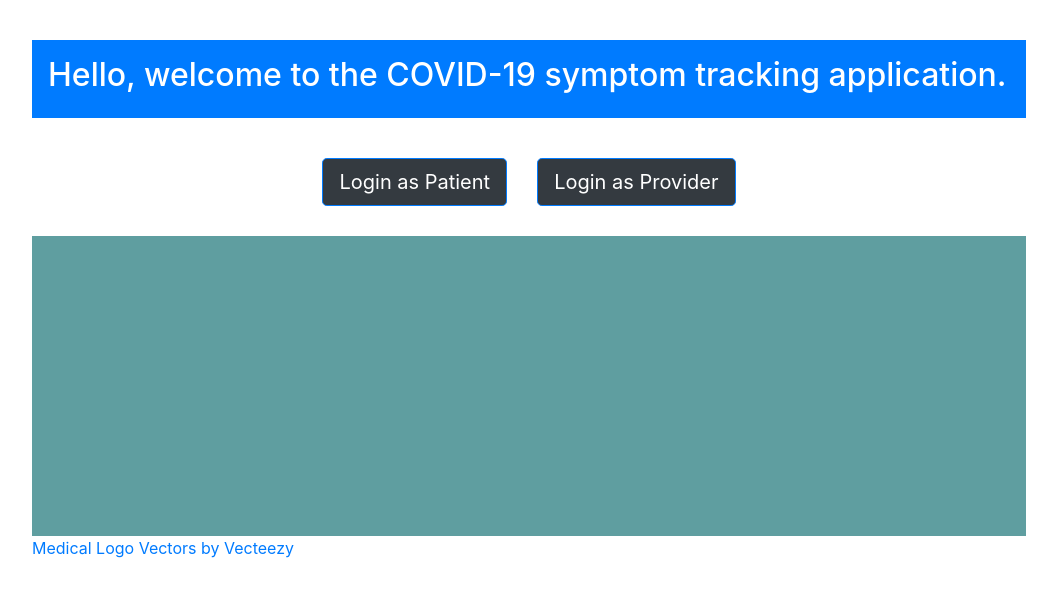
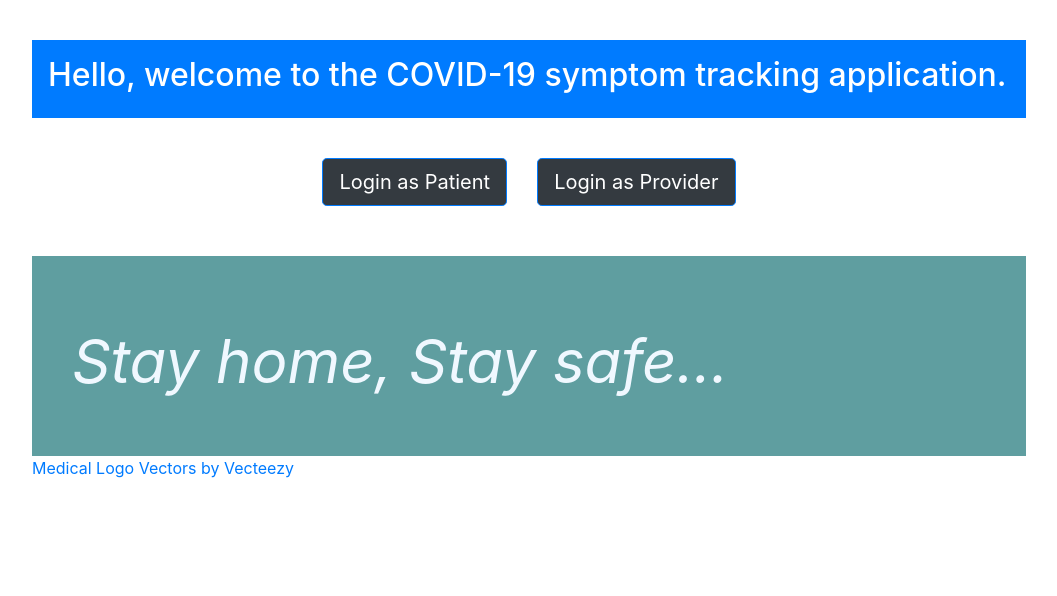
Before and after one commit to All-Schuck-Up/MERN-Patient-TrackerApp, a React (Create React App) app in the folder client/: page / in a window 1280 px wide. Shown: the top 596 px of the page, without its empty margins (111-1168 px from the left). Built offline with nearby package versions, Linux system fonts and the light colour scheme; no server answers.

Commit message:
first name patient search

```diff
--- a/client/src/App.css
+++ b/client/src/App.css
@@ -92,7 +92,13 @@ ol li {
 }
 .doctorPicture {
   width: 100%;
-  height: 300px;
+  height: 200px;
   background-color: cadetblue;
-  margin-top: 30px;
+    content: "Stay home, Stay safe...";
+    font-size: 60px;
+    color: aliceblue;
+    font-style: italic;
+    padding-left: 40px;
+    padding-top: 60px;
+  margin-top: 50px;
 }
--- a/client/src/App.js
+++ b/client/src/App.js
@@ -62,18 +62,18 @@ function App({ auth: { loading, user }, profile: { profile } }) {
             <Route exact path='/patient/login/:id'>
               <Navbar lastName={profile && profile.firstName}/>
               <CreateSymptom
-                patientId={profile && profile._id}
+                patientId="5ecaabd07dfcc538bce811fc"
                 lastName={profile && profile.lastName}
               />
             </Route>
             <Route exact path='/patient/:id/profile'>
               <Navbar lastName={profile && profile.firstName} />
-              <PatientProfile patientId={profile && profile._id} accountType={user && user.accountType} />
+              <PatientProfile patientId="5ecaabd07dfcc538bce811fc" accountType={user && user.accountType} lastName={profile && profile.firstName}/>
             </Route>
             <Route exact path='/patient/doctorNotes'>
               <Navbar lastName={profile && profile.firstName}/>
               <ProviderNote
-                patientId={profile && profile._id}
+                patientId="5ecaabd07dfcc538bce811fc"
                 lastName={profile && profile.lastName}
               />
             </Route>
--- a/client/src/components/Landing.component.js
+++ b/client/src/components/Landing.component.js
@@ -23,7 +23,7 @@ class Landing extends Component{
                             </div>
                         </form>
                     </div>
-                    <div className="doctorPicture"></div>
+                    <div className="doctorPicture">Stay home, Stay safe...</div>
                     <a href="https://www.vecteezy.com/free-vector/medical-logo">Medical Logo Vectors by Vecteezy</a>
             </div>
     )}
--- a/client/src/components/PatientSearch.component.js
+++ b/client/src/components/PatientSearch.component.js
@@ -42,7 +42,7 @@ class PatientSearch extends React.Component {
               type="search"
               name="search"
               id="exampleSearch"
-              placeholder="Patient Last Name with first letter capital"
+              placeholder="Patient First Name with first letter capital"
               onChange={this.handleChange}
             />
          </FormGroup>
--- a/client/src/components/ProviderNote.component.js
+++ b/client/src/components/ProviderNote.component.js
@@ -77,7 +77,7 @@ class ProviderNote extends React.Component {
 
                     <Button className="btn btn-primary" onClick={this.scheduleMeeting} style={{ marginBottom: '1rem' }}>Schedule a Zoom Meeting</Button>
                 </Form>
-                <Alert color="success">Past Notes for {this.props.lastName}</Alert>
+                <Alert color="success">Past Notes {this.props.lastName}</Alert>
                 </div>
                 <div className="mainDoctorNote">
                 {notes}
```
Also changed, not shown: 1 other file (tests, documents, lock files or other folders).
